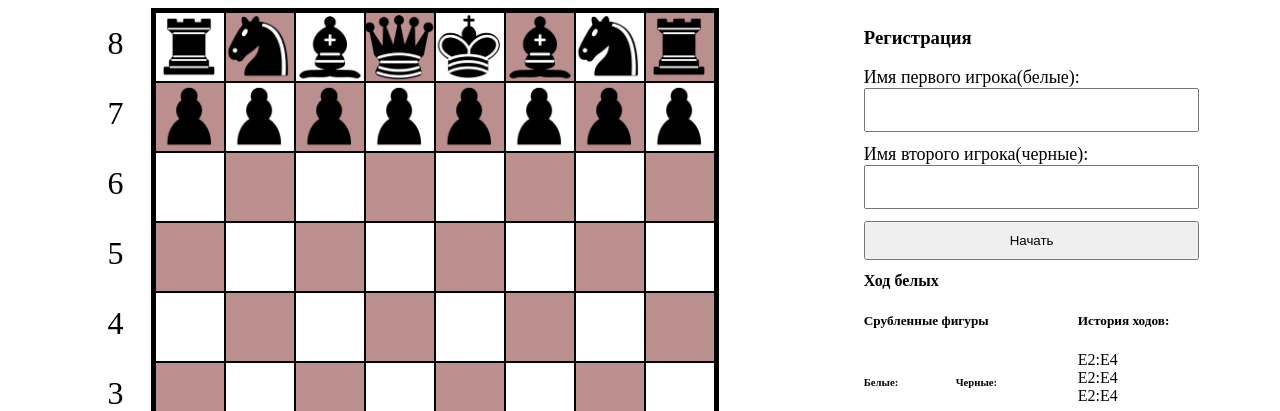
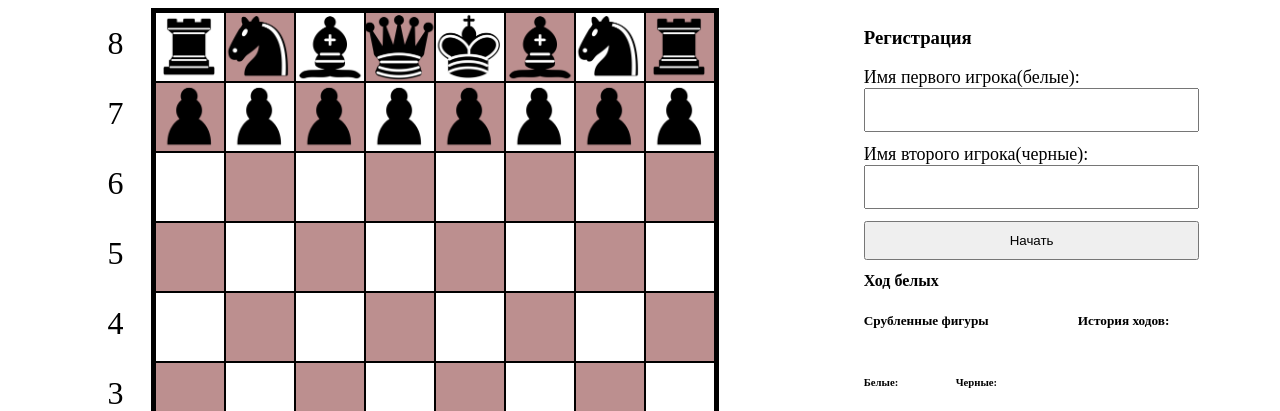
Before and after one commit to gpunker/thinknetika_js_course, a website built with webpack: page src/index.html in a window 1280 px wide. Shown: the top 411 px of the page. Built offline with nearby package versions, Linux system fonts and the light colour scheme.

Commit message:
+ history view component

```diff
--- a/src/index.html
+++ b/src/index.html
@@ -201,17 +201,9 @@
                             </div>
                         </div>
                     </div>
-                    <div class="history">
+                    <div id="history" class="history">
                         <h5>История ходов:</h5>
-                        <div class="history-move">
-                            E2:E4
-                        </div>
-                        <div class="history-move">
-                            E2:E4
-                        </div>
-                        <div class="history-move">
-                            E2:E4
-                        </div>
+
                     </div>
                 </div>
             </div>
```
Also changed, not shown: src/js/view_components/history_view.js (added, +11 -0 lines).
